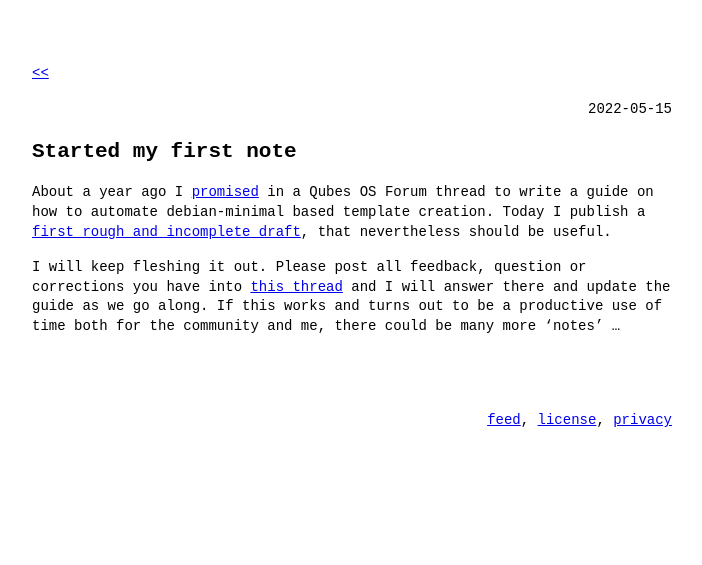
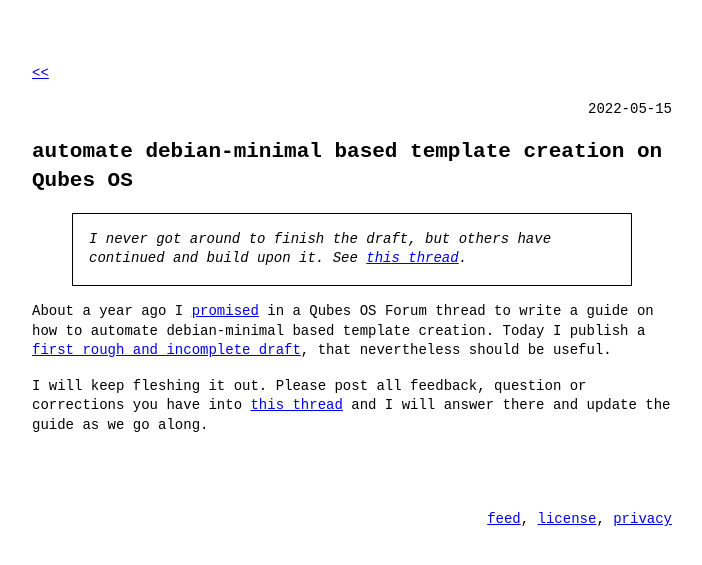
Before and after one commit to SvenSemmler/SvenSemmler.org, a Jekyll site: the page built from _posts/2022-05-15-deb-min-guide.md, in a window 1280 px wide. Shown: the top 565 px of the page, without its empty margins (288-990 px from the left). Built offline with Jekyll 4.4.1, drawn with Linux system fonts in a browser that asks for light colours.

Commit message:
add little box to say I never finished the debian template draft

```diff
--- a/_data/menu.yml
+++ b/_data/menu.yml
@@ -3,7 +3,7 @@ entries:
     post_list:
       limit: 1
       show_more: true
-      show_more_text: See archive...
+      show_more_text: archive ...
       show_more_url: archive.html
 
   - title: contact
--- a/_posts/2022-05-15-deb-min-guide.md
+++ b/_posts/2022-05-15-deb-min-guide.md
@@ -1,8 +1,10 @@
 ---
 layout: post
-title:  Started my first note
+title:  automate debian-minimal based template creation on Qubes OS
 ---
+
+> I never got around to finish the draft, but others have continued and build upon it. See [this thread](https://forum.qubes-os.org/t/11421).
 
 About a year ago I [promised](https://forum.qubes-os.org/t/2603/39){:target="_blank"} in a Qubes OS Forum thread to write a guide on how to automate debian-minimal based template creation. Today I publish a [first rough and incomplete draft](/notes/deb-min-templates), that nevertheless should be useful.
 
-I will keep fleshing it out. Please post all feedback, question or corrections you have into [this thread](https://forum.qubes-os.org/t/11421){:target="_blank"} and I will answer there and update the guide as we go along. If this works and turns out to be a productive use of time both for the community and me, there could be many more ‘notes’ ...
+I will keep fleshing it out. Please post all feedback, question or corrections you have into [this thread](https://forum.qubes-os.org/t/11421){:target="_blank"} and I will answer there and update the guide as we go along.
```
